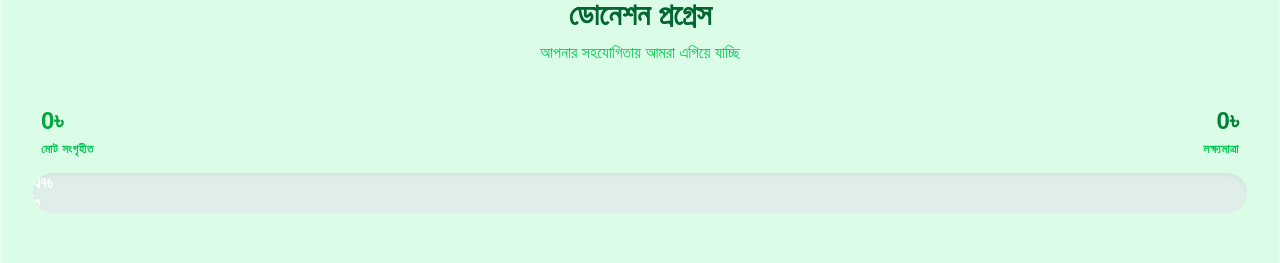
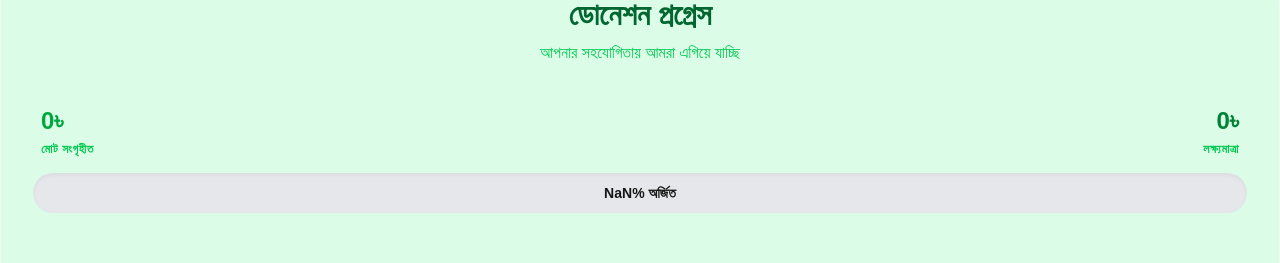
Before and after one commit to basir5101/fund-collection, a Next.js app: page / in a window 1280 px wide. Shown: the part 795-1058 px from the top of the page. Built offline with nearby package versions, Linux system fonts and the light colour scheme; no server answers; the database is empty.

Commit message:
progressbar fix

```diff
--- a/package.json
+++ b/package.json
@@ -17,7 +17,8 @@
     "next": "16.1.1",
     "next-auth": "^5.0.0-beta.30",
     "react": "19.2.3",
-    "react-dom": "19.2.3"
+    "react-dom": "19.2.3",
+    "tailwind-merge": "^3.4.0"
   },
   "devDependencies": {
     "@tailwindcss/postcss": "^4",
--- a/src/components/DonationStatus.jsx
+++ b/src/components/DonationStatus.jsx
@@ -1,6 +1,7 @@
 "use client";
 import { motion } from "framer-motion";
 import { Globe, HandHelping, Landmark, Smartphone, Wallet } from "lucide-react";
+import { twMerge } from "tailwind-merge";
 
 export default function DonationStatus({ stats, event }) {
   // 1. Total Calculation
@@ -93,15 +94,22 @@ export default function DonationStatus({ stats, event }) {
       </div>
 
       {/* Main Progress Bar */}
-      <div className="relative w-full h-10 bg-gray-200/60 rounded-full overflow-hidden mb-12 shadow-inner">
+      <div className="relative w-full h-10 bg-gray-200 rounded-full overflow-hidden mb-12 shadow-inner">
         <motion.div
           initial={{ width: 0 }}
           animate={{ width: `${totalPercentage}%` }}
           transition={{ duration: 1.5, ease: "easeOut" }}
-          className="h-full bg-emerald-500 flex items-center justify-center text-white text-sm font-bold shadow-lg"
+          className="h-full bg-emerald-500 flex items-center justify-center  shadow-lg"
+        ></motion.div>
+        <span
+          className={twMerge(
+            "absolute top-1/2 left-1/2 -translate-y-1/2 -translate-x-1/2 text-sm font-bold",
+            totalPercentage > 70 && "text-white",
+            totalPercentage > 60 && "lg:text-white"
+          )}
         >
           {totalPercentage}% অর্জিত
-        </motion.div>
+        </span>
       </div>
 
       {/* Source Breakdown */}
```
Also changed, not shown: 1 other file (tests, documents, lock files or other folders).
